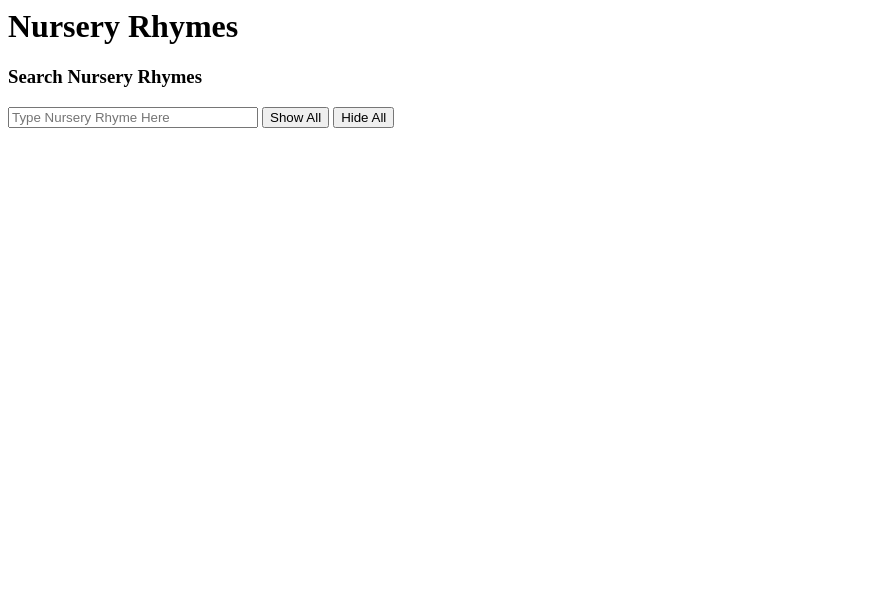
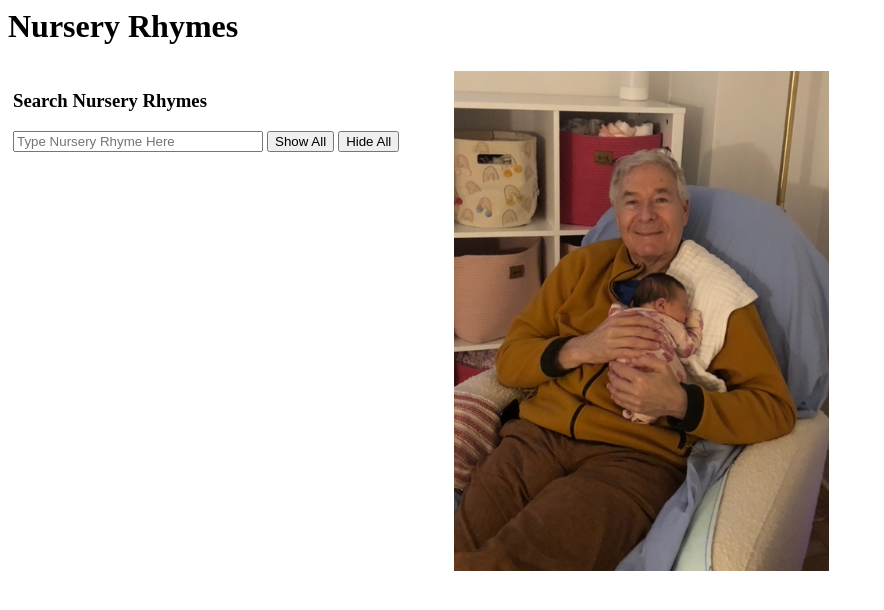
Before and after one commit to jjthom87/nursery-rhymes, a plain HTML site: page index.html in a window 1280 px wide. Shown: the whole page, without its empty margins (0-884 px from the left). Drawn offline with Linux system fonts and the light colour scheme.

Commit message:
adding picture :)

```diff
--- a/index.html
+++ b/index.html
@@ -1,6 +1,8 @@
 <html>
     <body>
         <h1>Nursery Rhymes</h1>
+        <div id="container" style="display: flex;">
+            <div class="containers" id="nursery-rhymes-container">
                 <div id="search-rhymes">
                     <h3>Search Nursery Rhymes</h3>
                     <input style="width: 250px;" placeholder="Type Nursery Rhyme Here" id="nursery-rhyme-search-input" type="text">
@@ -8,6 +10,11 @@
                     <button class="hide-or-show-buttons" id="hide-all-nursery-rhymes-button">Hide All</button>
                 </div>
                 <div id="nursery-rhymes-section"></div>
+            </div>
+            <div class="containers" id="picture-container">
+                <img src="mal_and_jewel.jpeg" style="height: 500px;" alt="">
+            </div>
+        </div>
     </body>
 </html>
 <script>
@@ -78,6 +85,14 @@
     })
 </script>
 <style>
+    .containers {
+        margin: 5px;
+    }
+
+    #picture-container {
+        margin-left: 50px;
+    }
+
     @media only screen
   and (min-device-width: 320px)
   and (max-device-width: 568px)
@@ -95,13 +110,7 @@
         width: 300px;
         font-size: 20px;
     }
-
-    .site-button {
-        height: 30px;
-        width: 250px;
-        font-size: 20px;
-        margin: 7px;
-    } */
+ */
 
     .hide-or-show-buttons {
         height: 30px;
```
Lines whose indentation alone changed are shown as unchanged.
